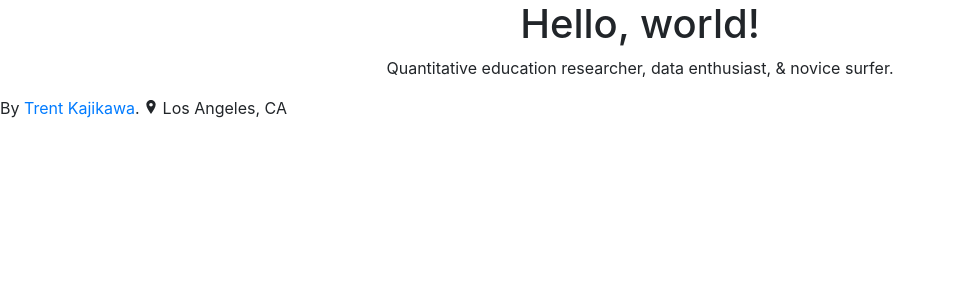
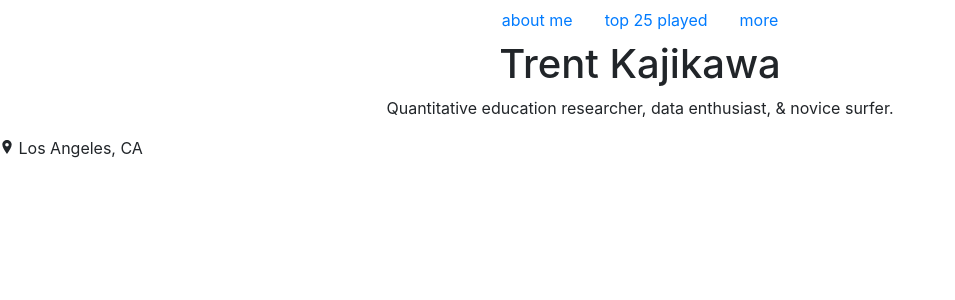
Before and after one commit to tkajikawa/personal_website, a Flask app: page / in a window 1280 px wide. Shown: the top 300 px of the page, without its empty margins (0-955 px from the left). Run offline with Flask 2, Linux system fonts and the light colour scheme; some libraries are stand-ins or nearby versions.

Commit message:
update html

```diff
--- a/app/templates/index.html
+++ b/app/templates/index.html
@@ -4,10 +4,12 @@
   {{ super() }}
 {% endblock %}
 {% block content %}
-  <h1 class ="text-center">
-    Hello, world!
-  </h1>
-  <p class ="text-center">
-    Quantitative education researcher, data enthusiast, & novice surfer.
-  </p>
+  <div class ="text-center">
+      <h1>
+          Trent Kajikawa
+        </h1>
+        <p class ="text-center">
+          Quantitative education researcher, data enthusiast, & novice surfer.
+        </p>
+  </div>
 {% endblock %}
--- a/app/templates/layout.html
+++ b/app/templates/layout.html
@@ -13,18 +13,30 @@
     {% endblock %}
   </head>
   <body>
-      <div id="container-fluid">
+      <ul class="nav justify-content-center">
+          <li class="nav-item">
+            <a class="nav-link active" href="#">about me</a>
+          </li>
+          <li class="nav-item">
+            <a class="nav-link" href="#">top 25 played</a>
+          </li>
+          <li class="nav-item">
+            <a class="nav-link" href="#">more</a>
+          </li>
+        </ul>
+      <div class ="container">
         {% block content %}
         {% endblock %}
       </div>
 
       <div id="footer">
           {% block footer %}
-        By <a href="http://google.com/">Trent Kajikawa</a>.
+          <p><medium>
               <svg xmlns="http://www.w3.org/2000/svg" width="14" height="14" viewBox="0 0 24 24">
                   <path d="M12 0c-4.198 0-8 3.403-8 7.602 0 4.198 3.469 9.21 8 16.398 4.531-7.188 8-12.2 8-16.398 0-4.199-3.801-7.602-8-7.602zm0 11c-1.657 0-3-1.343-3-3s1.343-3 3-3 3 1.343 3 3-1.343 3-3 3z" fill="currentColor" fill-rule="evenodd"></path>
               </svg>
               Los Angeles, CA
+          </medium></p>
           {% endblock %}
       </div>
     <!-- Optional JavaScript -->
```
Lines whose indentation alone changed are shown as unchanged.
